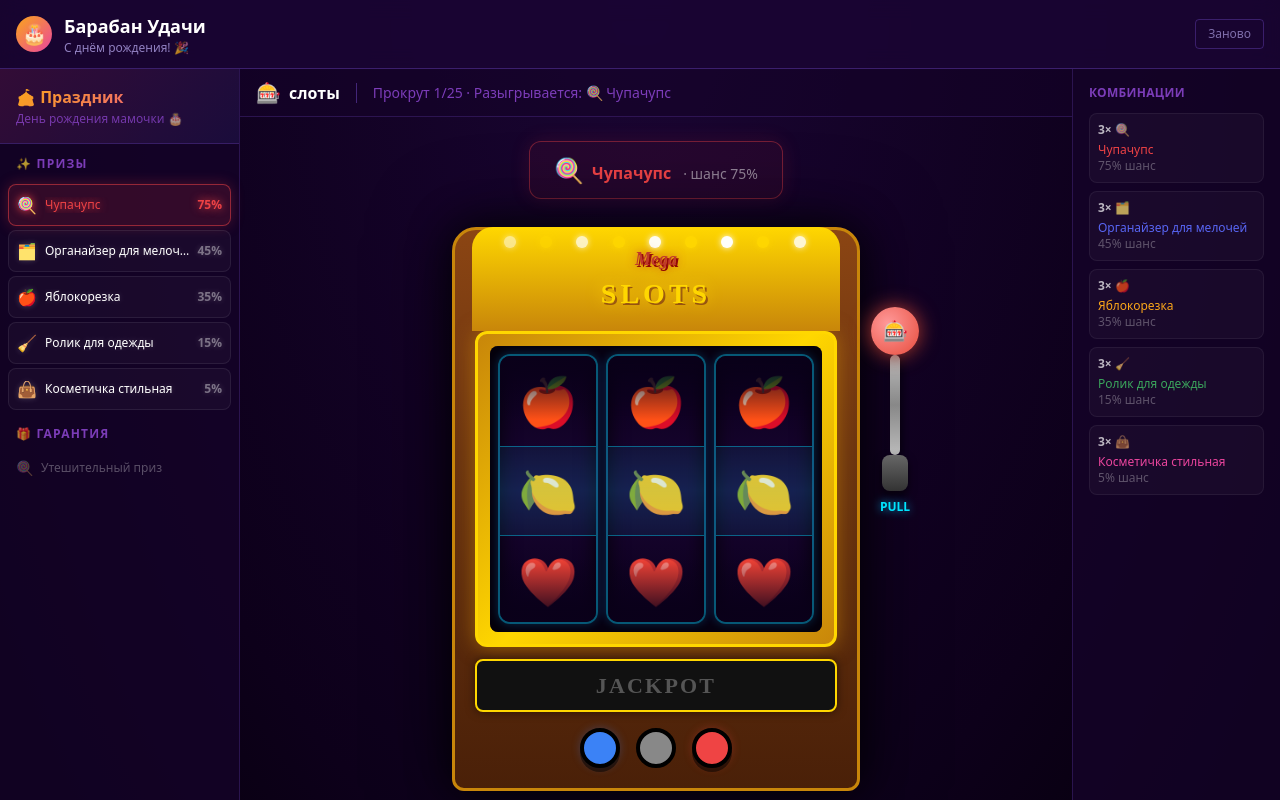
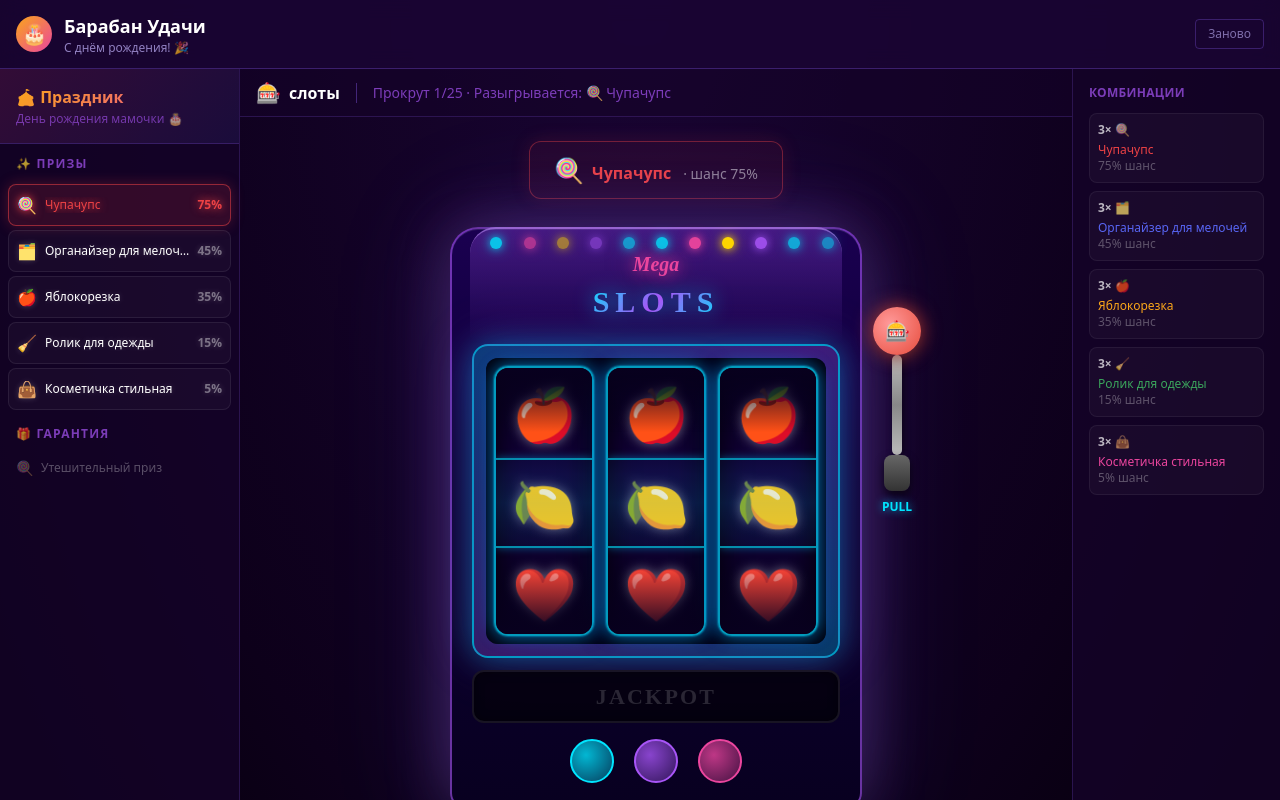
Before and after one commit to pr-poehali-dev/dream-wave-project, a React (Vite) app: page / in a window 1280 px wide. Both pictures are taken after a click on the button "🎰 Играть!". Shown: the top 800 px of the page. Built offline with nearby package versions, Linux system fonts and the light colour scheme.

Commit message:
Добавить неоновый стиль барабану

```diff
--- a/src/pages/Index.tsx
+++ b/src/pages/Index.tsx
@@ -76,9 +76,7 @@ function Reel({ symbols, spinning, finalIndex, delay }: {
   const prevSpinning = useRef(false);
 
   useEffect(() => {
-    if (spinning && !prevSpinning.current) {
-      setIsAnimating(true);
-    }
+    if (spinning && !prevSpinning.current) setIsAnimating(true);
     if (!spinning && prevSpinning.current) {
       setTimeout(() => {
         setOffset(finalIndex * ITEM_H);
@@ -89,51 +87,50 @@ function Reel({ symbols, spinning, finalIndex, delay }: {
   }, [spinning, finalIndex, delay]);
 
   const loopedSymbols = [...symbols, ...symbols, ...symbols];
-  const translateY = isAnimating
-    ? undefined
-    : -(offset % (symbols.length * ITEM_H));
+  const translateY = isAnimating ? undefined : -(offset % (symbols.length * ITEM_H));
 
   return (
-    <div
-      className="relative overflow-hidden rounded-xl"
-      style={{
+    <div className="relative overflow-hidden" style={{
       width: 100,
       height: ITEM_H * visible,
-        background: "linear-gradient(180deg, #0a001a 0%, #1a0533 50%, #0a001a 100%)",
-        border: "2px solid rgba(0,220,255,0.4)",
-        boxShadow: "inset 0 0 20px rgba(0,0,0,0.8), 0 0 10px rgba(0,200,255,0.2)",
-      }}
-    >
-      {/* Подсветка центральной строки */}
+      borderRadius: 14,
+      background: "linear-gradient(180deg, #08001f 0%, #12003a 40%, #08001f 100%)",
+      border: "2px solid rgba(0,220,255,0.7)",
+      boxShadow: [
+        "inset 0 0 30px rgba(0,0,0,0.9)",
+        "0 0 16px rgba(0,200,255,0.5)",
+        "0 0 32px rgba(0,100,255,0.3)",
+        "0 0 2px #00e5ff",
+      ].join(", "),
+    }}>
+      {/* Неоновая подсветка центральной строки (победная линия) */}
       <div className="absolute inset-x-0 z-10 pointer-events-none" style={{
         top: ITEM_H,
         height: ITEM_H,
-        background: "linear-gradient(180deg, rgba(0,200,255,0.08) 0%, rgba(0,200,255,0.15) 50%, rgba(0,200,255,0.08) 100%)",
-        borderTop: "1px solid rgba(0,220,255,0.4)",
-        borderBottom: "1px solid rgba(0,220,255,0.4)",
+        background: "linear-gradient(180deg, rgba(0,200,255,0.04) 0%, rgba(0,200,255,0.12) 50%, rgba(0,200,255,0.04) 100%)",
+        borderTop: "2px solid rgba(0,230,255,0.6)",
+        borderBottom: "2px solid rgba(0,230,255,0.6)",
+        boxShadow: "0 0 8px rgba(0,200,255,0.4)",
       }} />
 
-      <div
-        style={{
+      {/* Символы */}
+      <div style={{
         display: "flex",
         flexDirection: "column",
         transform: translateY !== undefined ? `translateY(${translateY}px)` : undefined,
         transition: isAnimating ? "none" : "transform 0.3s ease-out",
-          animation: isAnimating ? `reelSpin 0.15s linear infinite` : "none",
-        }}
-      >
+        animation: isAnimating ? `reelSpin 0.12s linear infinite` : "none",
+      }}>
         {loopedSymbols.map((sym, i) => (
-          <div
-            key={i}
-            style={{
+          <div key={i} style={{
             height: ITEM_H,
             display: "flex",
             alignItems: "center",
             justifyContent: "center",
-              fontSize: 48,
+            fontSize: 52,
             flexShrink: 0,
-            }}
-          >
+            filter: "drop-shadow(0 0 6px rgba(255,255,255,0.4))",
+          }}>
             {sym}
           </div>
         ))}
@@ -141,10 +138,10 @@ function Reel({ symbols, spinning, finalIndex, delay }: {
 
       {/* Верхняя/нижняя тени */}
       <div className="absolute inset-x-0 top-0 h-16 pointer-events-none z-10" style={{
-        background: "linear-gradient(180deg, #0a001a 0%, transparent 100%)"
+        background: "linear-gradient(180deg, #08001f 0%, transparent 100%)"
       }} />
       <div className="absolute inset-x-0 bottom-0 h-16 pointer-events-none z-10" style={{
-        background: "linear-gradient(0deg, #0a001a 0%, transparent 100%)"
+        background: "linear-gradient(0deg, #08001f 0%, transparent 100%)"
       }} />
     </div>
   );
@@ -215,57 +212,63 @@ function SlotMachine({ onSpin, spinning, reelResults, showResult, winPrize }: {
 
       {/* Корпус машины */}
       <div className="relative" style={{
-        background: "linear-gradient(180deg, #8B4513 0%, #6B3410 40%, #4a2008 100%)",
-        borderRadius: "24px 24px 12px 12px",
+        background: "linear-gradient(180deg, #1a0050 0%, #0d0035 40%, #080020 100%)",
+        borderRadius: "28px 28px 16px 16px",
         padding: "0 20px 20px",
-        boxShadow: "0 0 40px rgba(0,0,0,0.8), 0 0 80px rgba(0,0,0,0.5)",
-        border: "3px solid #c8860a",
+        boxShadow: [
+          "0 0 60px rgba(168,85,247,0.4)",
+          "0 0 120px rgba(88,101,242,0.2)",
+          "0 8px 40px rgba(0,0,0,0.9)",
+          "inset 0 1px 0 rgba(255,255,255,0.1)",
+        ].join(", "),
+        border: "2px solid rgba(168,85,247,0.6)",
       }}>
 
         {/* Арка сверху */}
-        <div className="flex items-center justify-center py-4 relative">
-          <div className="absolute inset-0 rounded-t-2xl" style={{
-            background: "linear-gradient(180deg, #ffd700 0%, #c8860a 100%)",
-            margin: "-3px -3px 0",
-            borderRadius: "21px 21px 0 0",
+        <div className="flex items-center justify-center py-5 relative">
+          <div className="absolute inset-0" style={{
+            background: "linear-gradient(180deg, rgba(168,85,247,0.3) 0%, transparent 100%)",
+            margin: "-2px -2px 0",
+            borderRadius: "26px 26px 0 0",
+            borderTop: "2px solid rgba(200,150,255,0.5)",
           }} />
+          {/* Лампочки */}
+          {Array.from({ length: 11 }).map((_, i) => {
+            const colors = ["#00e5ff","#eb459e","#ffd700","#a855f7","#00e5ff"];
+            const c = colors[i % colors.length];
+            return (
+              <div key={i} className="absolute w-3 h-3 rounded-full animate-pulse"
+                style={{
+                  background: c, boxShadow: `0 0 8px ${c}, 0 0 16px ${c}88`,
+                  left: `${5 + i * 9}%`, top: 8,
+                  animationDelay: `${i * 0.12}s`, animationDuration: "1s",
+                }} />
+            );
+          })}
           <div className="relative z-10 text-center">
             <div className="font-black italic" style={{
-              fontSize: 18,
-              color: "#c0392b",
-              textShadow: "0 0 10px rgba(192,57,43,0.8), 2px 2px 0 #8b0000",
+              fontSize: 20, color: "#eb459e",
+              textShadow: "0 0 15px rgba(235,69,158,1), 0 0 30px rgba(235,69,158,0.5)",
               fontFamily: "serif",
             }}>Mega</div>
-            <div className="font-black" style={{
-              fontSize: 28,
-              color: "#ffd700",
-              textShadow: "0 0 15px rgba(255,215,0,0.8), 2px 2px 0 #8B4513",
-              letterSpacing: 4,
+            <div className="font-black tracking-widest" style={{
+              fontSize: 30, letterSpacing: 6,
+              background: "linear-gradient(135deg, #00e5ff, #a855f7, #00e5ff)",
+              WebkitBackgroundClip: "text", WebkitTextFillColor: "transparent",
+              filter: "drop-shadow(0 0 10px rgba(0,200,255,0.8))",
               fontFamily: "serif",
             }}>SLOTS</div>
           </div>
-          {/* Лампочки по арке */}
-          {Array.from({ length: 9 }).map((_, i) => (
-            <div key={i} className="absolute w-3 h-3 rounded-full animate-pulse"
-              style={{
-                background: i % 2 === 0 ? "#fff" : "#ffd700",
-                boxShadow: `0 0 6px ${i % 2 === 0 ? "#fff" : "#ffd700"}`,
-                left: `${8 + i * 10}%`,
-                top: 6,
-                animationDelay: `${i * 0.15}s`,
-              }}
-            />
-          ))}
         </div>
 
         {/* Окно барабанов */}
-        <div className="rounded-xl p-3 mb-3" style={{
-          background: "linear-gradient(135deg, #c8860a, #ffd700, #c8860a)",
-          boxShadow: "0 0 20px rgba(200,134,10,0.6)",
-          border: "3px solid #ffd700",
+        <div className="rounded-2xl p-3 mb-3" style={{
+          background: "linear-gradient(135deg, rgba(0,200,255,0.3), rgba(168,85,247,0.3), rgba(0,200,255,0.3))",
+          boxShadow: "0 0 30px rgba(0,200,255,0.4), 0 0 60px rgba(168,85,247,0.2)",
+          border: "2px solid rgba(0,220,255,0.6)",
         }}>
-          <div className="rounded-lg p-2 flex gap-2" style={{
-            background: "#0a001a",
+          <div className="rounded-xl p-2 flex gap-3" style={{
+            background: "rgba(5,0,20,0.95)",
             boxShadow: "inset 0 0 30px rgba(0,0,0,0.9)",
           }}>
             {[0, 1, 2].map((ri) => (
@@ -281,33 +284,38 @@ function SlotMachine({ onSpin, spinning, reelResults, showResult, winPrize }: {
         </div>
 
         {/* Панель JACKPOT */}
-        <div className="flex items-center justify-center py-2 px-4 rounded-lg mb-4" style={{
-          background: "#111",
-          border: "2px solid #ffd700",
+        <div className="flex items-center justify-center py-2 px-4 rounded-xl mb-4" style={{
+          background: isWin ? "rgba(0,30,60,0.95)" : "rgba(5,0,15,0.9)",
+          border: isWin ? "2px solid rgba(0,230,255,0.8)" : "2px solid rgba(255,255,255,0.08)",
           boxShadow: isWin
-            ? "0 0 20px rgba(255,215,0,0.8), inset 0 0 10px rgba(255,215,0,0.2)"
-            : "0 0 10px rgba(0,0,0,0.5)",
+            ? "0 0 30px rgba(0,200,255,0.6), 0 0 60px rgba(0,100,255,0.3), inset 0 0 20px rgba(0,200,255,0.1)"
+            : "inset 0 0 10px rgba(0,0,0,0.5)",
+          transition: "all 0.4s",
         }}>
           <span className="font-black tracking-widest" style={{
             fontSize: 22,
-            color: isWin ? "#ffd700" : "#555",
-            textShadow: isWin ? "0 0 15px rgba(255,215,0,1)" : "none",
+            color: isWin ? "#00e5ff" : "rgba(255,255,255,0.15)",
+            textShadow: isWin ? "0 0 20px rgba(0,200,255,1), 0 0 40px rgba(0,200,255,0.5)" : "none",
             fontFamily: "serif",
-            transition: "all 0.3s",
+            transition: "all 0.4s",
           }}>
             {isWin ? "🎉 JACKPOT! 🎉" : "JACKPOT"}
           </span>
         </div>
 
-        {/* Кнопки внизу */}
-        <div className="flex gap-4 justify-center">
+        {/* Кнопки внизу неоновые */}
+        <div className="flex gap-5 justify-center pb-1">
           {[
-            { color: "#3b82f6", shadow: "#3b82f6" },
-            { color: "#888", shadow: "#888" },
-            { color: "#ef4444", shadow: "#ef4444" },
+            { color: "#00e5ff", shadow: "rgba(0,200,255,0.8)" },
+            { color: "#a855f7", shadow: "rgba(168,85,247,0.8)" },
+            { color: "#eb459e", shadow: "rgba(235,69,158,0.8)" },
           ].map((btn, i) => (
-            <div key={i} className="w-10 h-10 rounded-full border-4 border-black"
-              style={{ background: btn.color, boxShadow: `0 4px 0 rgba(0,0,0,0.5), 0 0 10px ${btn.shadow}44` }}
+            <div key={i} className="w-11 h-11 rounded-full"
+              style={{
+                background: `radial-gradient(circle at 35% 35%, ${btn.color}cc, ${btn.color}44)`,
+                border: `2px solid ${btn.color}`,
+                boxShadow: `0 4px 0 rgba(0,0,0,0.6), 0 0 16px ${btn.shadow}, 0 0 32px ${btn.shadow}44`,
+              }}
             />
           ))}
         </div>
```
Lines whose indentation alone changed are shown as unchanged.
